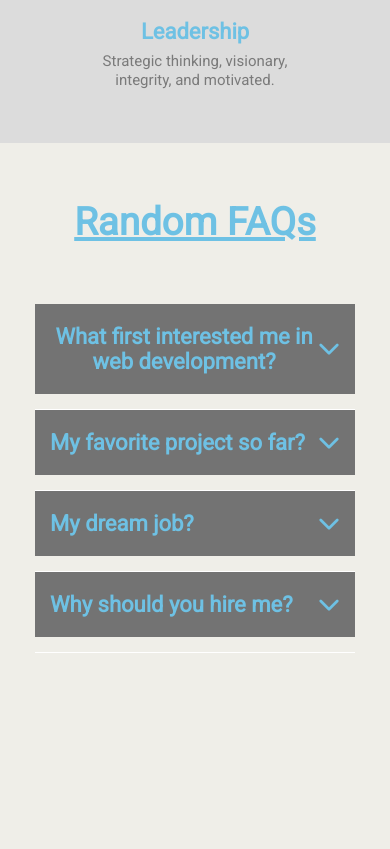
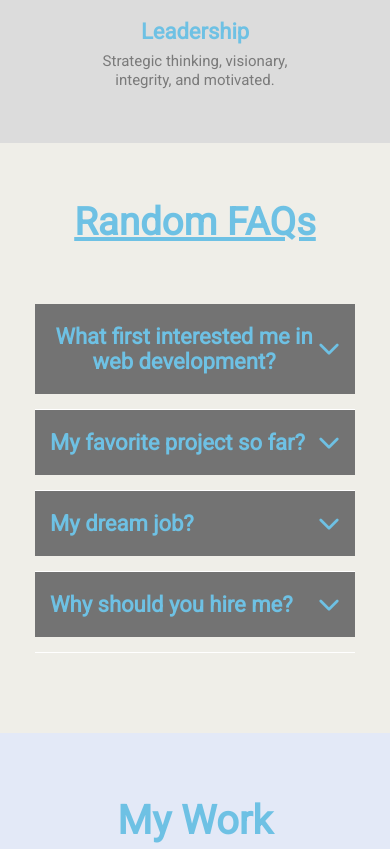
Before and after one commit to ceceliabraswell/portfolio-2, a plain HTML site: page index.html in a window 390 px wide. Shown: the part 2835-3684 px from the top of the page. Drawn offline with nearby package versions, Linux system fonts and the light colour scheme.

Commit message:
Adjusted responsiveness of random facts section

```diff
--- a/style.css
+++ b/style.css
@@ -696,6 +696,10 @@ form {
         flex: 0;
         margin-left: 0px;
     }
+
+    .fun-facts {
+        min-height: 70vh;
+    }
 }
 
 @media (max-width: 700px) {
```
